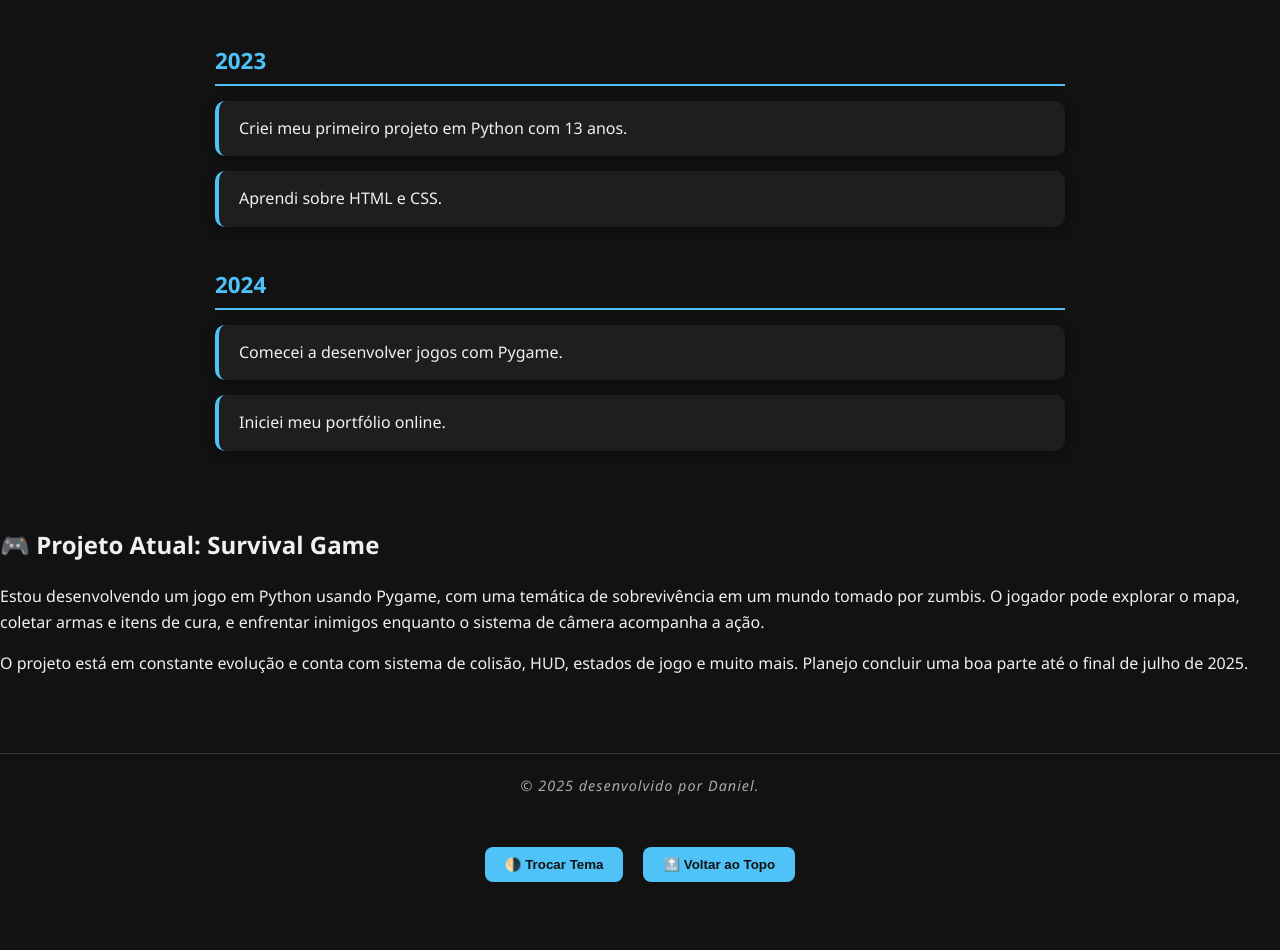
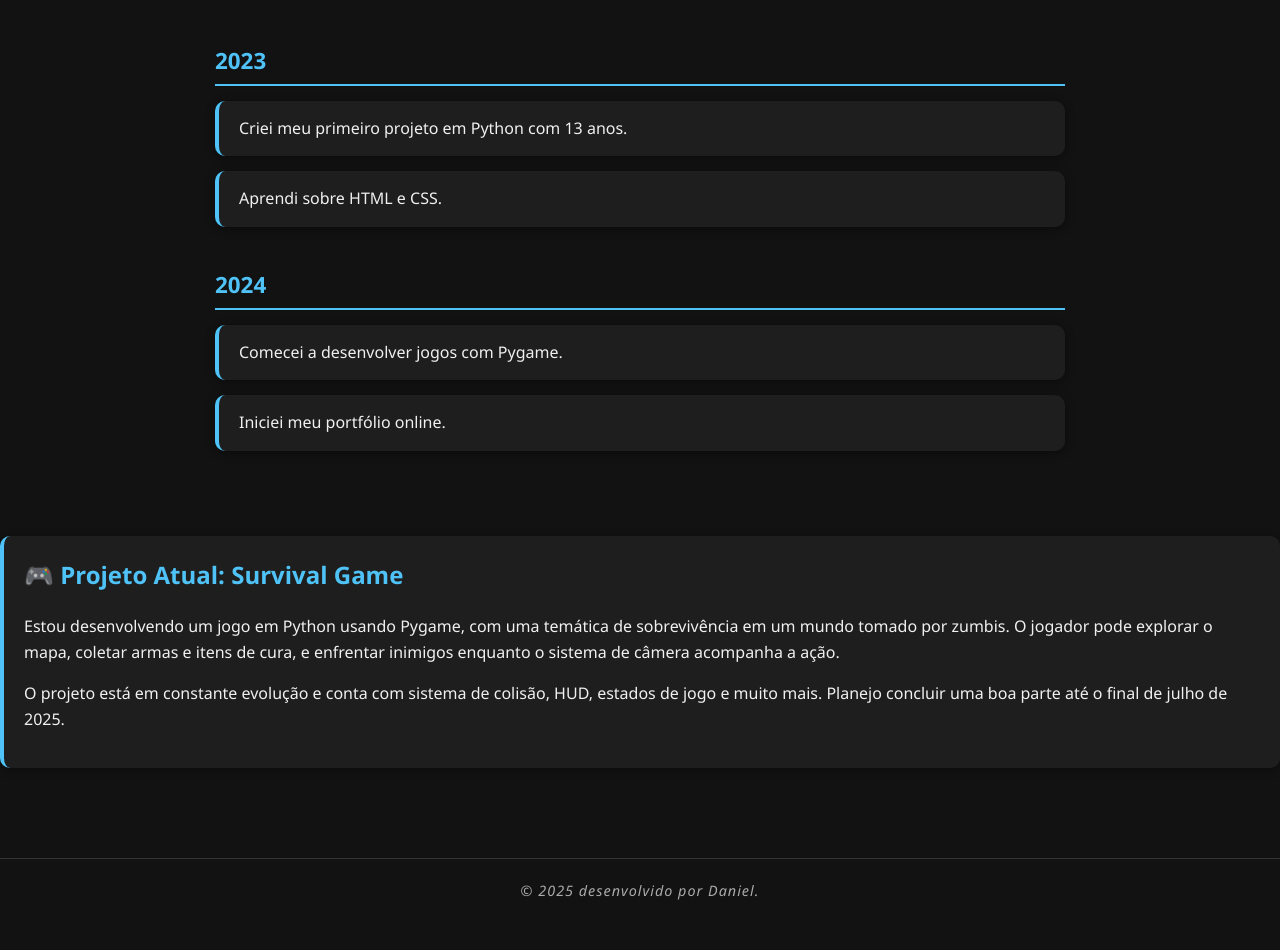
Before and after one commit to Daniel-pixel-cpu/Portfolio, a plain HTML site: page index.html in a window 1280 px wide. Shown: the part 317-1267 px from the top of the page. Before the commit the page ends 1219 px from the top, so only its background shows below. Drawn offline with Linux system fonts and the light colour scheme.

Commit message:
Update style.css

```diff
--- a/style.css
+++ b/style.css
@@ -109,6 +109,22 @@
       position: absolute;
       top: 0;
     }
+
+   .projeto-atual {
+  background-color: var(--card);
+  border-left: 4px solid var(--accent);
+  padding: 20px;
+  border-radius: 10px;
+  margin: 30px auto;
+  box-shadow: 0 2px 10px rgba(0, 0, 0, 0.3);
+}
+
+.projeto-atual h2 {
+  margin-top: 0;
+  color: var(--accent);
+}
+
+
    footer {
      font-style: italic;
      color: #aaa;
```
